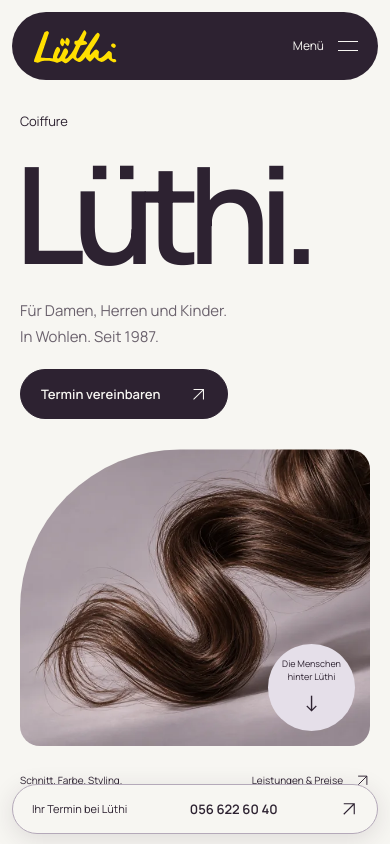
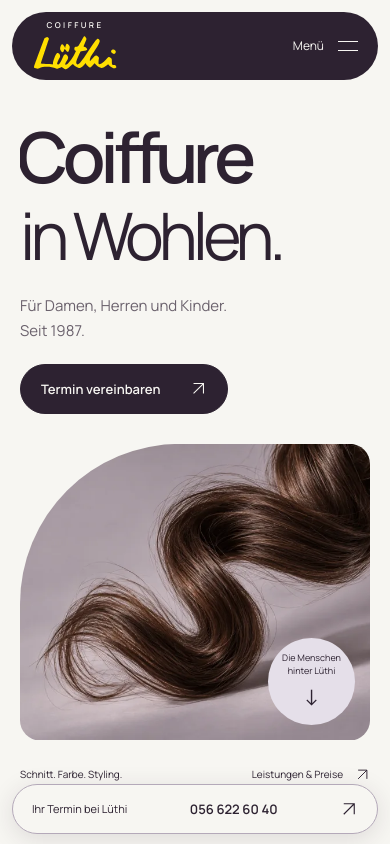
Before and after one commit to luluethi/coiffure-luethi-website, a website: page index.html in a window 390 px wide. Shown: the top 844 px of the page. Drawn offline with Linux system fonts and the light colour scheme.

Commit message:
Unify Coiffure logo lockup and remove competing Luethi headline

```diff
--- a/assets/home.css
+++ b/assets/home.css
@@ -1,9 +1,9 @@
 /* A typographic brand, tactile hair art, then the real people and place. */
 .brand-hero { padding-top: 34px; }
 .hero-top { display: grid; grid-template-columns: 1.7fr 1fr; align-items: end; gap: 35px; margin-bottom: 30px; }
-.hero-category { display: block; font-size: 15px; letter-spacing: -.015em; margin-bottom: 20px; }
 .hero-name { display: block; overflow: hidden; padding-block: 8px 22px; margin-bottom: -22px; }
-.hero-name > span { display: block; font-size: clamp(150px, 22.5vw, 325px); font-weight: 600; letter-spacing: -.09em; line-height: .95; margin-left: -.045em; }
+.hero-name > span { display: block; font-size: clamp(76px, 10.4vw, 150px); font-weight: 600; letter-spacing: -.075em; line-height: 1.05; margin-left: -.045em; }
+.hero-location { display: block; font-size: clamp(64px, 8.7vw, 126px); letter-spacing: -.075em; line-height: 1.1; margin-top: 8px; }
 .hero-intro { justify-self: end; padding-bottom: 5px; }
 .hero-intro p { font-size: 16px; line-height: 1.7; margin-bottom: 28px; }
 .hero-art { position: relative; aspect-ratio: 2.75; border-radius: 160px 20px 20px 20px; overflow: hidden; background: #b8aeb8; }
@@ -54,13 +54,15 @@
 .instagram-line > span { color: var(--muted); }
 .instagram-line > a { display: inline-flex; gap: 30px; align-items: center; min-height: 44px; }
 .js-motion .hero-name > span { animation: brand-in 1.05s cubic-bezier(.16,1,.3,1) both; }
+.js-motion .hero-location { animation: content-in 1s .08s both; }
 .js-motion .hero-intro { animation: content-in 1s .15s both; }
 .js-motion .hero-art { animation: art-in 1.2s cubic-bezier(.2,.7,.3,1) both; }
 @keyframes brand-in { from { transform: translateY(120%); } to { transform: none; } }
 @keyframes art-in { from { opacity: 0; clip-path: inset(0 0 100% 0 round 160px 20px 20px 20px); } to { opacity: 1; clip-path: inset(0 round 160px 20px 20px 20px); } }
 @media (max-width: 1100px) {
  .hero-top { grid-template-columns: 1.4fr 1fr; }
- .hero-name > span { font-size: 23vw; }
+ .hero-name > span { font-size: 10vw; }
+ .hero-location { font-size: 8.5vw; }
  .hero-intro p { font-size: 14px; }
  .hero-intro .button { font-size: 12px; gap: 24px; padding-inline: 20px; }
  .hero-art { aspect-ratio: 2.35; }
@@ -75,9 +77,9 @@
 @media (max-width: 760px) {
  .brand-hero { padding-top: 35px; }
  .hero-top { grid-template-columns: 1fr; gap: 22px; margin-bottom: 30px; }
- .hero-category { font-size: 13px; margin-bottom: 15px; }
  .hero-name { padding-block: 5px 15px; margin-bottom: -15px; }
- .hero-name > span { font-size: 34.5vw; }
+ .hero-name > span { font-size: 18vw; }
+ .hero-location { font-size: 16.8vw; margin-top: 5px; }
  .hero-intro { justify-self: stretch; padding: 0; }
  .hero-intro p { font-size: 15px; margin: 0; }
  .hero-intro .button { font-size: 13px; padding: 13px 20px; gap: 30px; min-height: 50px; margin-top: 20px; }
--- a/assets/site.css
+++ b/assets/site.css
@@ -23,6 +23,7 @@ img { display: block; max-width: 100%; height: auto; object-fit: contain; }
 .site-header.is-scrolled { box-shadow: 0 8px 35px #2d223123; }
 .header-inner { min-height: 78px; width: min(1320px, calc(100% - 64px)); display: flex; align-items: center; justify-content: space-between; gap: 30px; }
 .brand { width: 98px; display: block; flex-shrink: 0; }
+.brand-label { display: block; margin-bottom: 4px; font-size: 8px; font-weight: 600; line-height: 1; letter-spacing: .3em; text-transform: uppercase; text-align: center; }
 .brand img { width: 100%; height: auto; }
 #navigation { display: flex; align-items: center; gap: 30px; font-size: 13px; }
 #navigation > a:not(.nav-cta) { padding-block: 12px; position: relative; }
--- a/index.html
+++ b/index.html
@@ -18,6 +18,7 @@
 <header class="site-header">
 <div class="header-inner wrap">
 <a class="brand" href="/" aria-label="Coiffure Lüthi – Startseite">
+<span class="brand-label" aria-hidden="true">Coiffure</span>
 <img src="/assets/luethi.svg" alt="Lüthi" width="140" height="58">
 </a>
 <button class="menu-btn" type="button" aria-expanded="false" aria-controls="navigation">
@@ -41,7 +42,7 @@
 </header>
 <main id="inhalt" tabindex="-1">
 <section class="brand-hero wrap" aria-label="Coiffure Lüthi in Wohlen">
-<div class="hero-top"><h1><span class="hero-category">Coiffure</span><span class="hero-name"><span>Lüthi.</span></span></h1><div class="hero-intro"><p>Für Damen, Herren und Kinder.<br>In Wohlen. Seit 1987.</p><a class="button" href="tel:+41566226040"><span>Termin vereinbaren</span><svg class="icon" viewBox="0 0 24 24" aria-hidden="true" fill="none" stroke="currentColor" stroke-width="1.5"><path d="M5 19 19 5M5 5h14v14"/></svg></a></div></div>
+<div class="hero-top"><h1><span class="hero-name"><span>Coiffure</span></span><span class="hero-location">in Wohlen.</span></h1><div class="hero-intro"><p>Für Damen, Herren und Kinder.<br>Seit 1987.</p><a class="button" href="tel:+41566226040"><span>Termin vereinbaren</span><svg class="icon" viewBox="0 0 24 24" aria-hidden="true" fill="none" stroke="currentColor" stroke-width="1.5"><path d="M5 19 19 5M5 5h14v14"/></svg></a></div></div>
 <div class="hero-art"><picture><source media="(max-width: 760px)" srcset="/assets/images/hair-sculpture-small.webp"><img src="/assets/images/hair-sculpture.webp" alt="" width="1536" height="1024" fetchpriority="high"></picture><a class="round-link" href="#team"><span>Die Menschen<br>hinter Lüthi</span><span aria-hidden="true">↓</span></a></div>
 <div class="hero-baseline"><span>Schnitt. Farbe. Styling.</span><a href="/preise/">Leistungen & Preise <svg class="icon" viewBox="0 0 24 24" aria-hidden="true" fill="none" stroke="currentColor" stroke-width="1.5"><path d="M5 19 19 5M5 5h14v14"/></svg></a></div>
 </section>
@@ -88,6 +89,7 @@
 <footer class="site-footer">
 <div class="wrap footer-content">
 <a class="brand" href="/" aria-label="Coiffure Lüthi – Startseite">
+<span class="brand-label" aria-hidden="true">Coiffure</span>
 <img src="/assets/luethi.svg" alt="Lüthi" width="140" height="58">
 </a>
 <span>Coiffure Lüthi · Wohlen</span>
```
Also changed, not shown: docs/redesign-analyse.md (+4 -3 lines), preise/index.html (+2 -0 lines), salon/index.html (+2 -0 lines), team/index.html (+2 -0 lines), README.md, assets/brand/README.txt.
